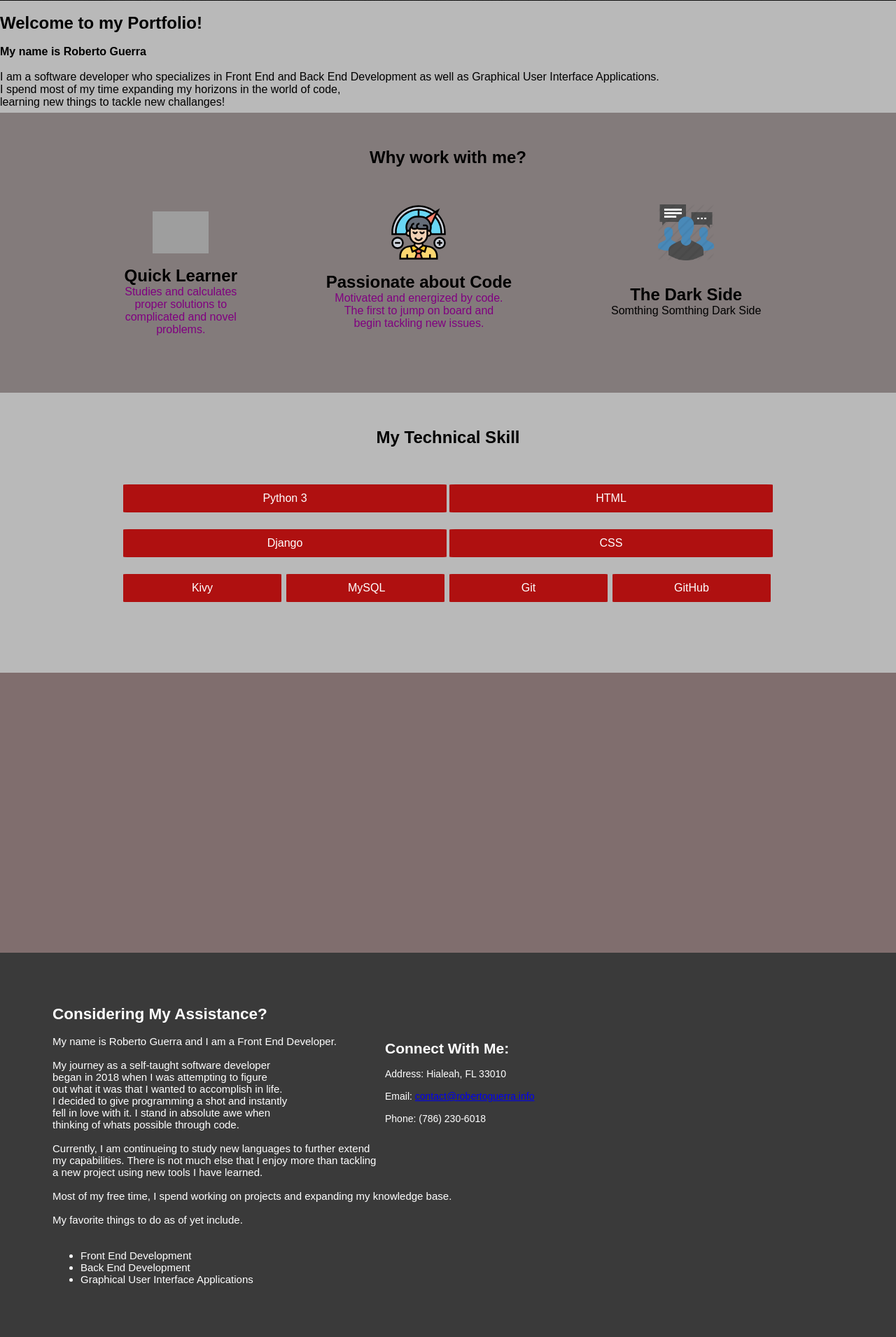
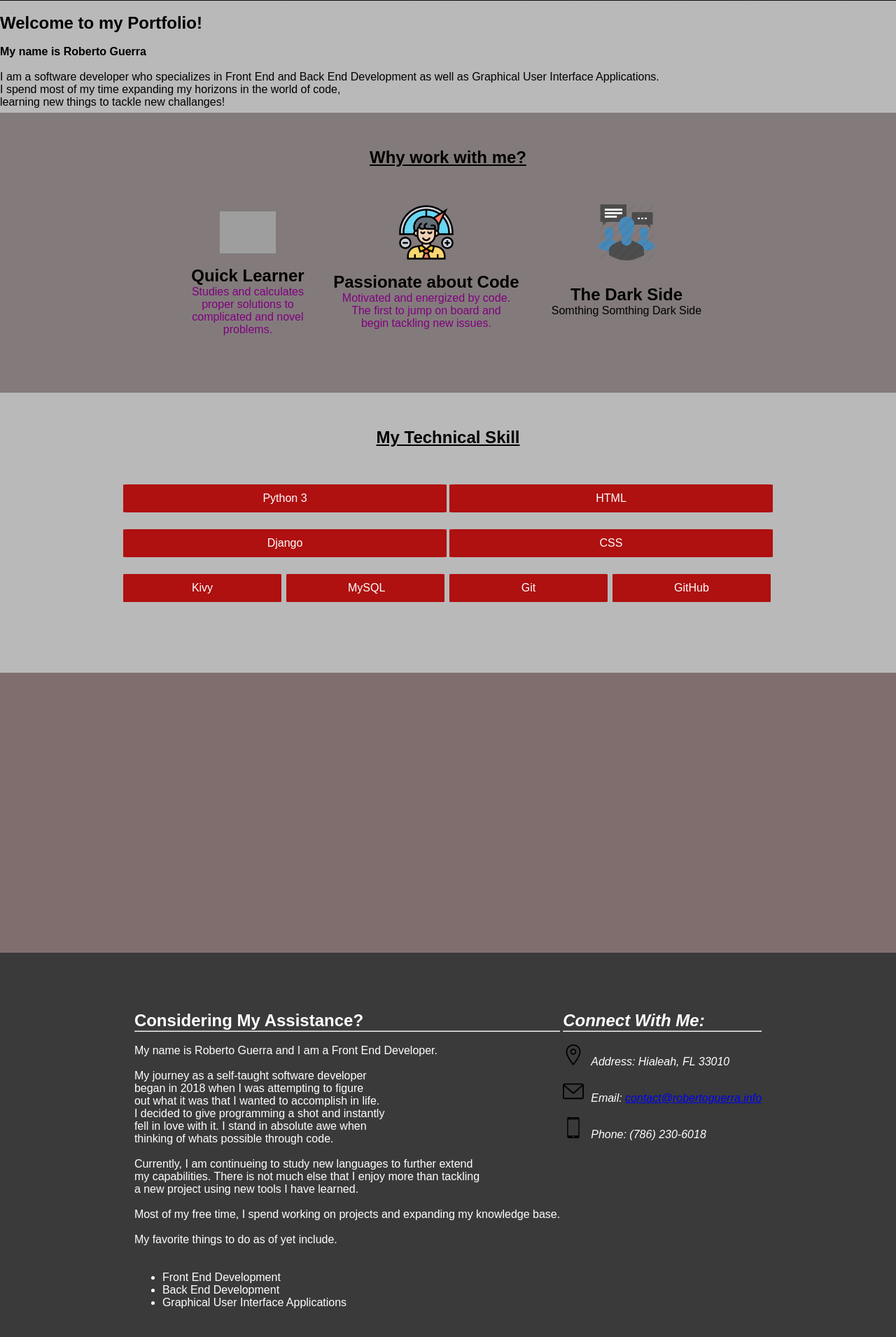
Before and after one commit to Robby-Codes/Portfolio, a Django app: template Portfolio/homepage/templates/homepage/home.html in a window 1280 px wide. Shown: the part 799-2709 px from the top of the page at 70% size. Before the commit the page ends 2635 px from the top, so only its background shows below. Run offline with Django 3.2, Linux system fonts and the light colour scheme; the template is opened without the code that fills it, so the values that code supplies are empty; grey boxes are pictures that could not be loaded.

Commit message:
Edited the footer section

```diff
--- a/Portfolio/homepage/templates/homepage/home.html
+++ b/Portfolio/homepage/templates/homepage/home.html
@@ -10,7 +10,7 @@
     <body>
         <header>
             <div class="navbar">
-                <a id="Home" href="#Home">RG</a>
+                <a id="Home" href="https://robertoguerra.info/">RG</a>
                 <a href="#Contact">CONTACT</a>
                 <a href="#Projects">PROJECTS</a>
                 <a href="#Skills">SKILLS</a>
@@ -26,7 +26,7 @@
 
         <main>
             <section class="profilesection">
-                <div class="profiletext">
+                <div class="profiletext" id="Profile">
                     <br>
                     <h1>Welcome to my Portfolio!</h1>
                     <br>
@@ -89,7 +89,7 @@
                 </table>
             </section>
 
-            <section class="skillsection">
+            <section class="skillsection" id="Skills">
                 <div class="skilltext">
                     <h1>My Technical Skill</h1>
                     <table>
@@ -111,17 +111,20 @@
                 </div>
             </section>
 
-            <section class="projectsection">
+            <section class="projectsection" id="Projects">
 
             </section>
 
         </main>
 
         <footer>
-            <section class="contact">
-                <div class="lastmessage">
+            <section class="contact" id="Contact">
+                <table>
+                    <tr>
+                        <td class="lastmessage">
                             <h1>
                                 Considering My Assistance?
+                            <hr>
                             </h1>
                             <br>
                             <p>
@@ -160,16 +163,24 @@
                                 <li>Back End Development</li>
                                 <li>Graphical User Interface Applications</li>
                             </ul>
-                </div>
-                <div class="contact-info">
+                        </td>
+                        <td class="contact-info">
                             <h1>Connect With Me:</h1>
+                            <hr>
                             <br>
-                    <p>Address: Hialeah, FL 33010</p>
+                            <p><img src="{% static 'images/gps.svg' %}">Address: Hialeah, FL 33010</p>
                             <br>
-                    <p>Email: <a href="mailto:contact@robertoguerra.info">contact@robertoguerra.info</a></p>
+                            <p><img src="{% static 'images/mail.svg' %}">Email: <a href="mailto:contact@robertoguerra.info">contact@robertoguerra.info</a></p>
                             <br>
-                    <p>Phone: (786) 230-6018</p>
-                </div>
+                            <p><img src="{% static 'images/phone.svg' %}">Phone: (786) 230-6018</p>
+                        </td>
+                    </tr>
+                    <tr>
+                        <td colspan="2" class="copyright">
+                            <p>© 2020 Roberto Guerra</p>
+                        </td>
+                    </tr>
+                </table>
             </section>
         </footer>
 
--- a/Portfolio/static/css/main.css
+++ b/Portfolio/static/css/main.css
@@ -83,6 +83,7 @@ padding-bottom: 15px;
     color: black;
     text-align: center;
     padding: 50px;
+    text-decoration: underline;
 }
 
 .subprofile img {
@@ -98,7 +99,7 @@ padding-bottom: 15px;
 
 .subprofile table {
     position: relative;
-    width: 80%;
+    width: 60%;
     margin: auto;
 }
 
@@ -113,6 +114,7 @@ padding-bottom: 15px;
 .skilltext h1 {
     text-align: center;
     padding: 50px;
+    text-decoration: underline;
 }
 
 .skilltext table {
@@ -154,22 +156,31 @@ padding-bottom: 15px;
 /* Contact */
 
 .contact {
-    height: 77vh;
+    height: 100vh;
     color: white;
     background: rgb(58, 58, 58);
     box-sizing: border-box;
 }
 
-.lastmessage {
+.contact table {
     position: relative;
-    padding: 75px;
-    font-size: 15px;
+    margin: auto;
+    padding: 80px;
 }
 
 .contact-info {
-    position: relative;
-    padding: 50px;
-    font-size: 14px;
-    bottom: 475px;
-    left: 500px;
+    vertical-align: top;
+    font-style: italic;
 }
+
+.contact-info img {
+    max-width: 30px;
+    max-height: 30px;
+    padding-right: 10px;
+}
+
+.copyright {
+    font-size: 13px;
+    text-align: center;
+    padding-top: 45px;
+}
```
Also changed, not shown: Portfolio/static/images/gps.svg (added), Portfolio/static/images/mail.svg (added), Portfolio/static/images/phone.svg (added). Lines whose indentation alone changed are shown as unchanged.
